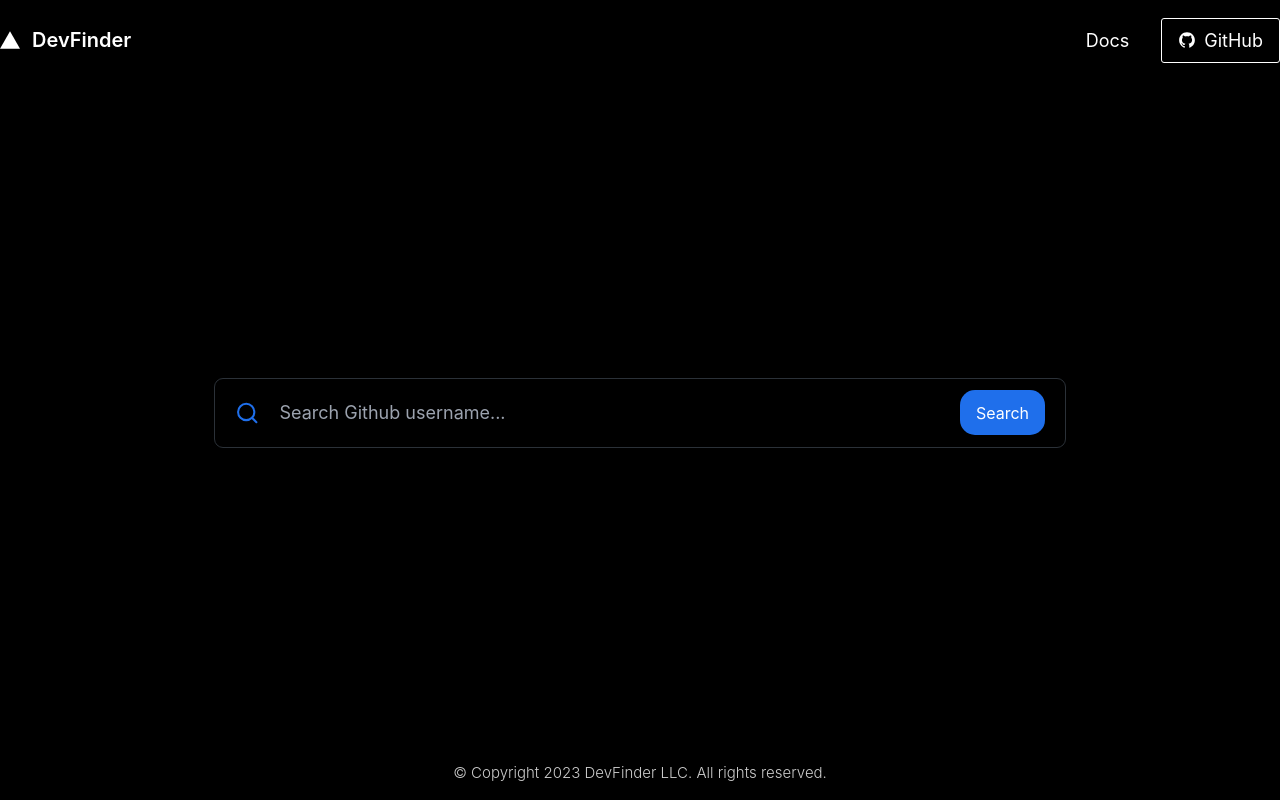
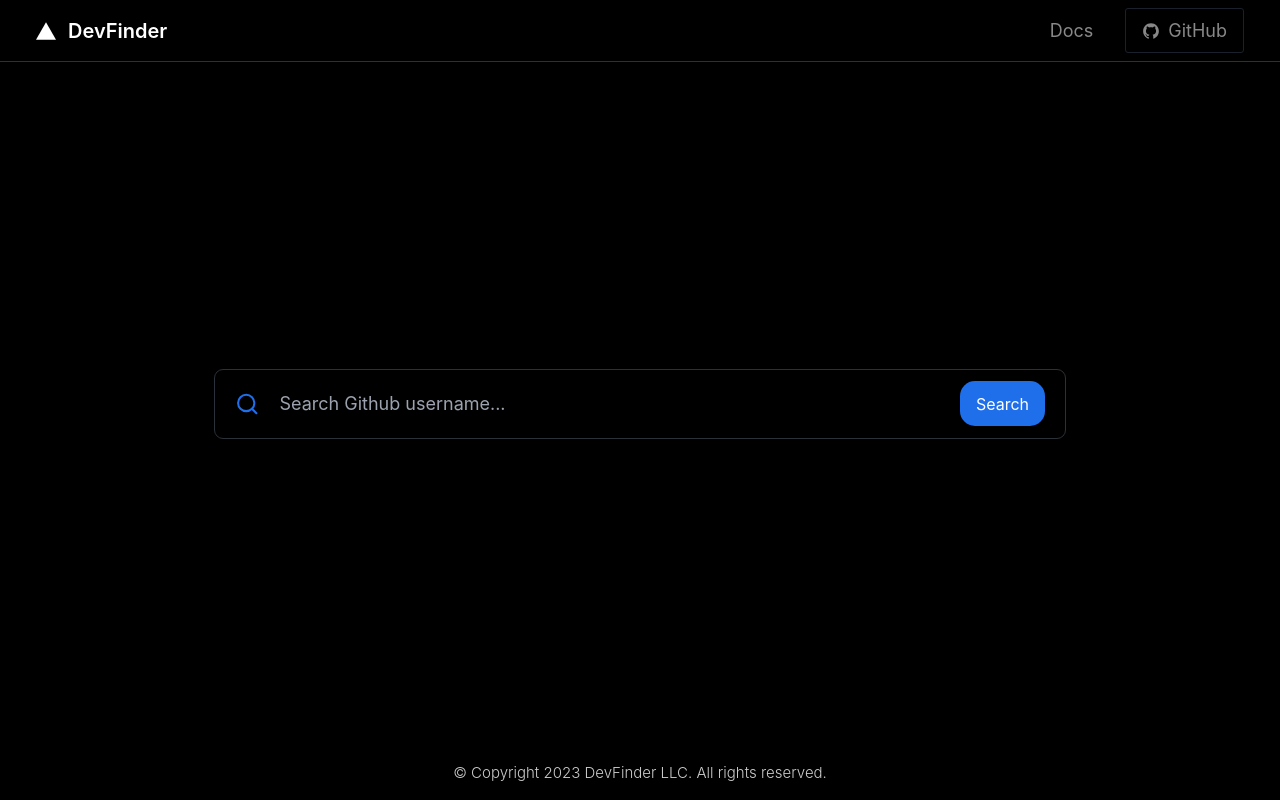
Before and after one commit to ziarparvaiz/github-user-search, a Next.js app: page / in a window 1280 px wide. Built offline with nearby package versions, Linux system fonts and the light colour scheme.

Commit message:
style: udpated header.js

```diff
--- a/components/global/Header.js
+++ b/components/global/Header.js
@@ -5,7 +5,7 @@ import Button from "../ui/Button";
 
 function Header() {
   return (
-    <div className="flex justify-between items-center h-12 my-4">
+    <div className="flex justify-between items-center py-2 px-9 border-b-[1px] border-gray-400">
       <Link
         className="flex items-center gap-3 text-[20px] font-semibold"
         href="/"
@@ -15,14 +15,14 @@ function Header() {
       </Link>
       <div className="flex items-center gap-4">
         <Button
-          className="text-gray-500 hover:text-white transition duration-300 ease-in-out"
+          className="!text-gray-500 hover:!text-white transition duration-300 ease-in-out"
           href="/docs"
         >
           Docs
         </Button>
         <Button
           border="border"
-          className="border-dark-300 text-gray-500 hover:text-white hover:border-white transition duration-300 ease-in-out"
+          className="!border-dark-300 !text-gray-500 hover:!text-white hover:!border-white transition duration-300 ease-in-out"
           href="/github"
         >
           <AiFillGithub />
```
